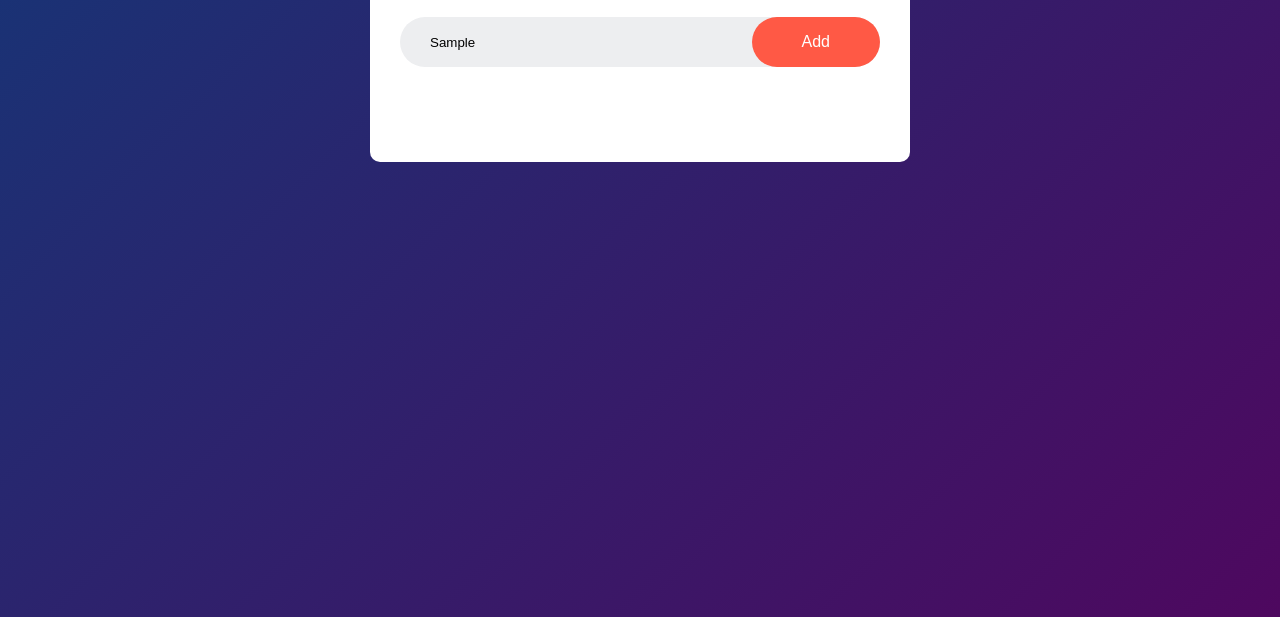
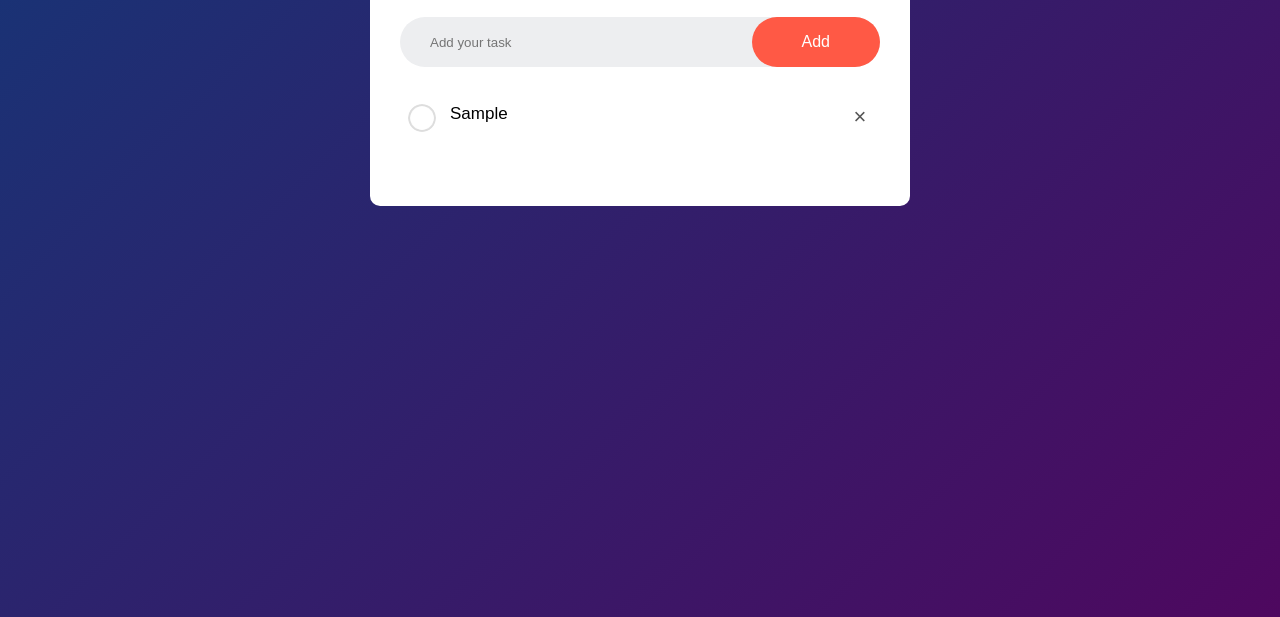
Before and after one commit to Chanelmorgan/To-Do-App-JS, a plain HTML site: page index.html in a window 1280 px wide. Both pictures are taken after typing "Sample" into the empty fields and a click on the button "Add". Shown: the part 183-800 px from the top of the page. Drawn offline with Linux system fonts and the light colour scheme.

Commit message:
adding js to delete a task

```diff
--- a/index.html
+++ b/index.html
@@ -13,8 +13,10 @@
         </h2>
             <div class="row">
                 <input type="text" id="input-box" placeholder="Add your task">
-                <button onClick="AddTask()">Add</button>
+                <button onClick='AddTask()'>Add</button>
             </div>
+            <ul id="list-container">
+            </ul>
             <!-- <ul id="list-container">
                 <li class="checked">Task 1</li>
                 <li>Task 2</li>
--- a/script.js
+++ b/script.js
@@ -1,14 +1,26 @@
-const inputBox = document.getElementById('inputBox');
-const listContainer = document.getElementById('listContainer');
+const inputBox = document.getElementById('input-box');
+const listContainer = document.getElementById('list-container');
 
-function addTask(){
-    if(inputBox === ''){
+function AddTask(){
+    if(inputBox.value === ''){
         alert('Please enter a task');
 
     } else {
         let li = document.createElement('li');
         li.innerHTML = inputBox.value;
-
+        listContainer.appendChild(li);
+        let span = document.createElement('span');
+        span.innerHTML = "\u00d7";
+        li.appendChild(span);
 
     }
+    inputBox.value = '';
 }
+
+listContainer.addEventListener('click', function(e){
+    if(e.target.tagName ===" LI"){
+        e.target.classList.toggle("checked");
+    } else if(e.target.tagName === "SPAN"){
+        e.target.parentElement.remove();
+    }
+}, false);
--- a/style.css
+++ b/style.css
@@ -93,3 +93,20 @@ ul li.checked{
 ul li.checked::before{
     background-image: url(images/checked.png);
 }
+
+ul li span{
+    position: absolute;
+    right: 0;
+    top: 5px;
+    width: 40px;
+    height: 40px;
+    font-size: 22px;
+    color: #555;
+    line-height: 40px;
+    text-align: center;
+    border-radius: 50%;
+}
+
+ul li span::hover{
+    background-color: #edeff0;
+}
```
